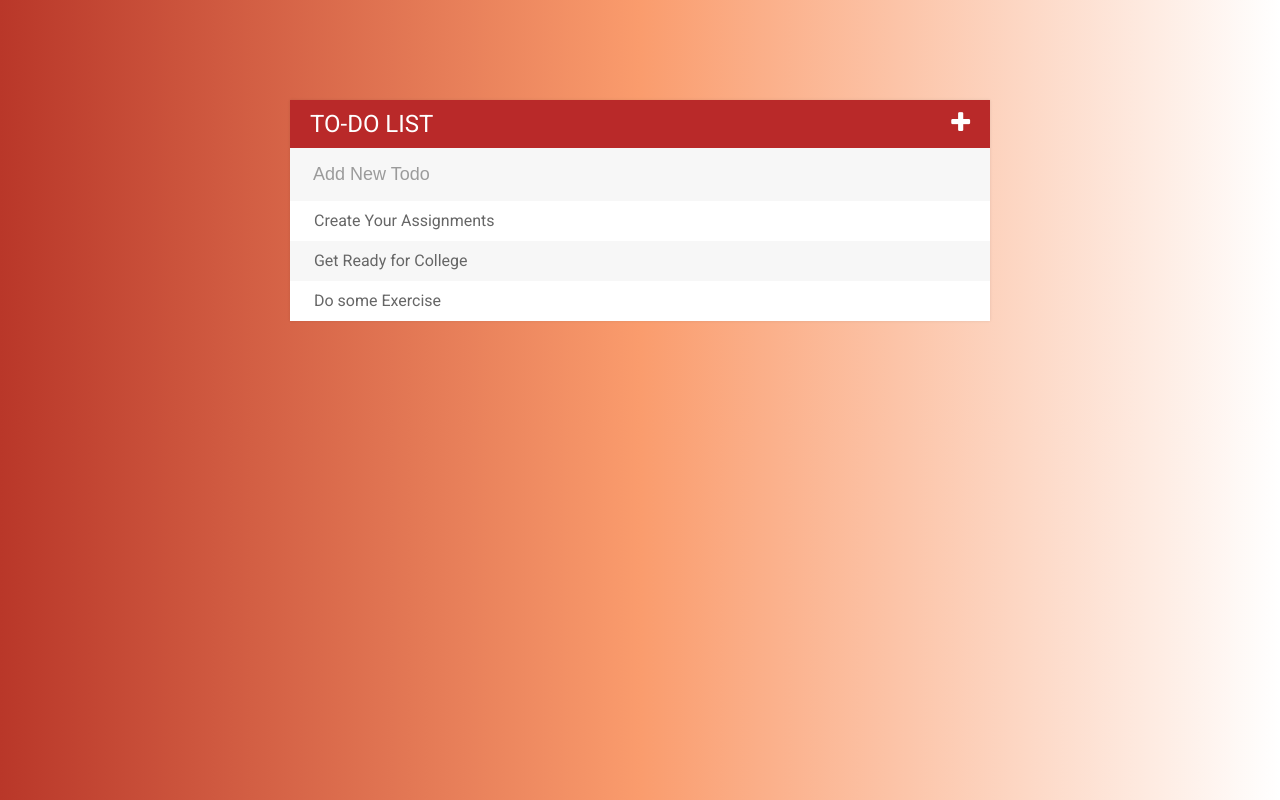
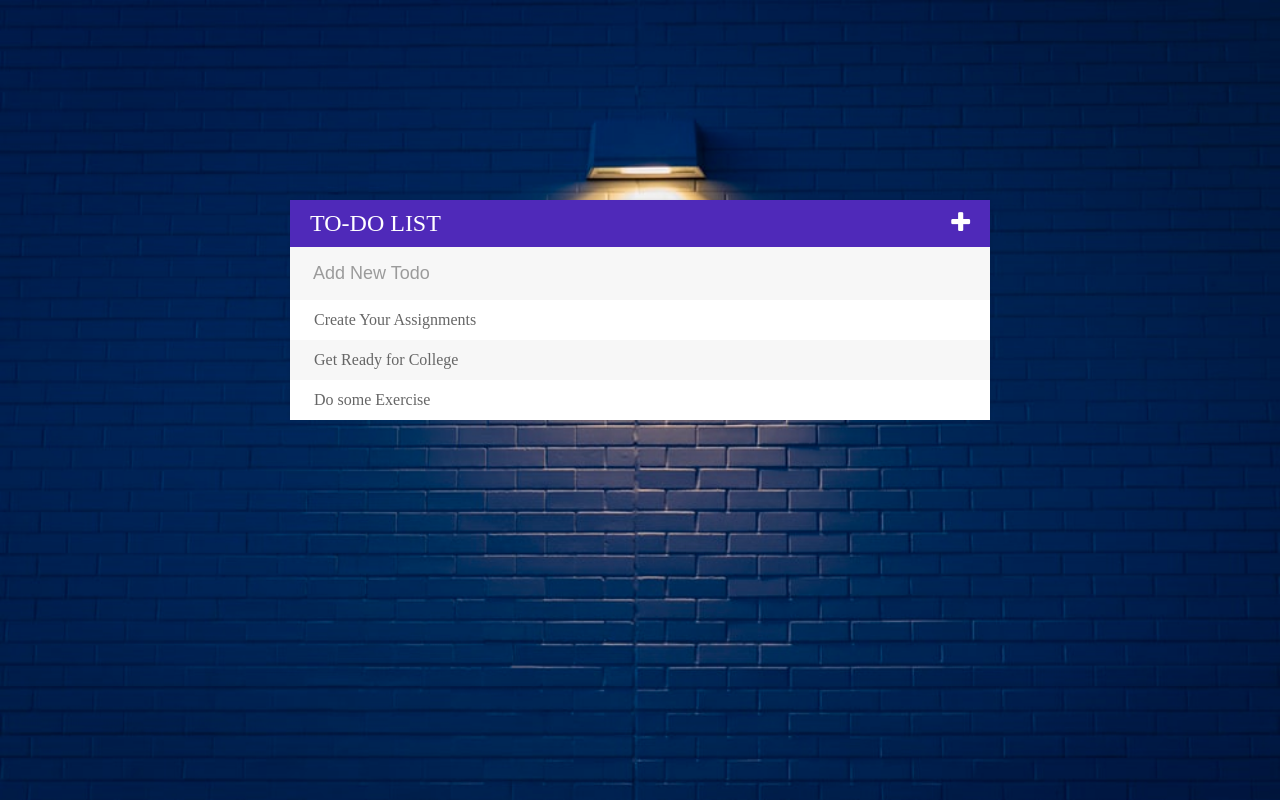
Before and after one commit to Divyanshkalia/Beginners-TODO, a plain HTML site: page index.html in a window 1280 px wide. Drawn offline with Linux system fonts and the light colour scheme.

Commit message:
Background Change

```diff
--- a/assets/css/Todos.css
+++ b/assets/css/Todos.css
@@ -1,13 +1,11 @@
 body {
-    font-family: Roboto;
-    background: #b93a29;
-    background: -webkit-linear-gradient(to left, #FFFFFF, #fa6d6d, rgb(185, 48, 41));  /* Chrome 10-25, Safari 5.1-6 */
-    background: linear-gradient(to left, #FFFFFF, #fa9c6d, #b93729); /* W3C, IE 10+/ Edge, Firefox 16+, Chrome 26+, Opera 12+, Safari 7+ */
-
-}
+    background: url(photo-1553095066-5014bc7b7f2d.jpg);
+        background-size: cover;
+        background-repeat: no-repeat;
+    }
 
 h1 {
-    background-color: #b92929;
+    background-color: #4f29b9;
     color: white;
     margin: 0;
     padding: 10px 20px;
@@ -72,7 +70,7 @@ input::placeholder {
 
 #container {
     width: 700px;
-    margin: 100px auto;
+    margin: 200px auto;
     box-shadow: 0 0 3px rgba(0,0,0,0.1);
     background-color: #f7f7f7;
 }
```
Also changed, not shown: assets/css/photo-1553095066-5014bc7b7f2d.jpg (added).
